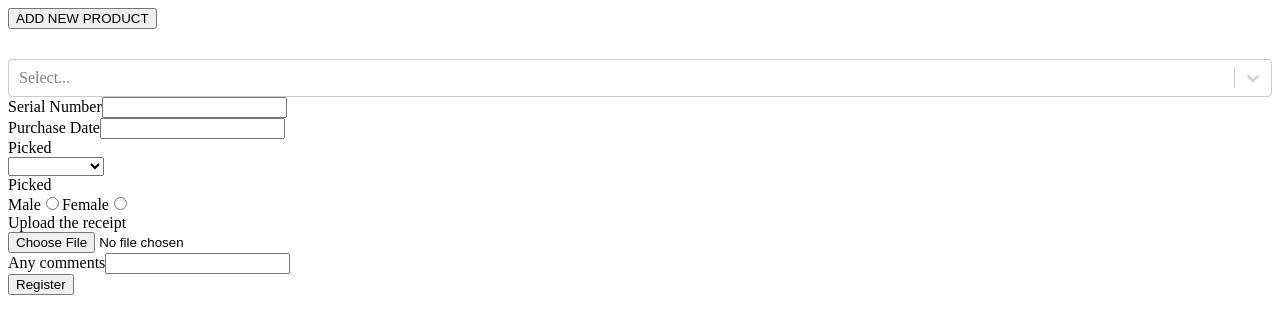
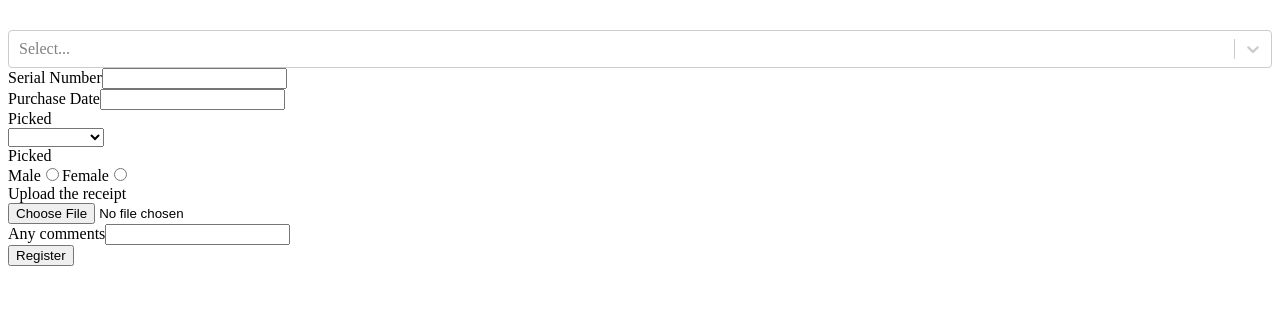
Before and after one commit to maks1mp/form, a React (Create React App) app: page / in a window 1280 px wide. Shown: the top 334 px of the page. Built offline with nearby package versions, Linux system fonts and the light colour scheme.

Commit message:
hide button

```diff
--- a/package.json
+++ b/package.json
@@ -14,6 +14,7 @@
     "@types/react-dom": "^17.0.0",
     "@types/react-select": "^5.0.1",
     "formik": "^2.2.9",
+    "gh-pages": "^3.2.3",
     "lodash.debounce": "^4.0.8",
     "react": "^17.0.2",
     "react-datepicker": "^4.3.0",
@@ -28,7 +29,9 @@
     "start": "react-scripts start",
     "build": "react-scripts build",
     "test": "react-scripts test",
-    "eject": "react-scripts eject"
+    "eject": "react-scripts eject",
+    "predeploy": "npm run build",
+    "deploy": "gh-pages -d build"
   },
   "eslintConfig": {
     "extends": [
--- a/src/App.tsx
+++ b/src/App.tsx
@@ -23,27 +23,33 @@ const App: React.FC = () => {
   return formData ? (
     <>
       {fulfilledOrder && Array.isArray(fulfilledOrder) && (
-        <table style={{ border: "solid", borderCollapse: "collapse", marginBottom: 20 }} width="100%">
+        <>
+          <table style={{border: 'solid', borderCollapse: 'collapse', marginBottom: 20}} width="100%">
             <thead>
             <tr>
-            {formData.find(d => d.name === Sections.product)?.fields!.map(f => (<th key={f.id} style={{ border: "solid"}}>{f.label}</th>))}
+              {formData.find(d => d.name === Sections.product)?.fields!.map(f => (
+                <th key={f.id} style={{border: 'solid'}}>{f.label}</th>))}
             </tr>
             </thead>
             <tbody>
             {fulfilledOrder.map((order, index) => {
               return (
                 <tr key={index}>
-                  {Object.values(order).map((v, i) => (<td style={{ border: "solid"}} key={i}>{typeof v === 'object' ? v.name : v}</td>))}
+                  {Object.values(order).map((v, i) => (
+                    <td style={{border: 'solid'}} key={i}>{typeof v === 'object' ? v.name : v}</td>))}
                 </tr>
               )
             })}
             </tbody>
           </table>
-      )}
 
           <button onClick={() => {
             setVisibleEdit(false)
-      }}>ADD NEW PRODUCT</button>
+          }}>ADD NEW PRODUCT
+          </button>
+        </>
+      )}
+
 
       {!visibleEdit && <FormContent
           fields={formData.find(d => d.name === Sections.product)?.fields!}
--- a/src/form/components/index.tsx
+++ b/src/form/components/index.tsx
@@ -1,4 +1,4 @@
-import React, {useState} from 'react';
+import React from 'react';
 import DatePicker from 'react-datepicker'
 import {ErrorMessage, Field, FieldProps, Form, Formik} from 'formik';
 import {FormField, FormValues, Types} from '../../types';
```
Also changed, not shown: 1 other file (tests, documents, lock files or other folders). Lines whose indentation alone changed are shown as unchanged.
